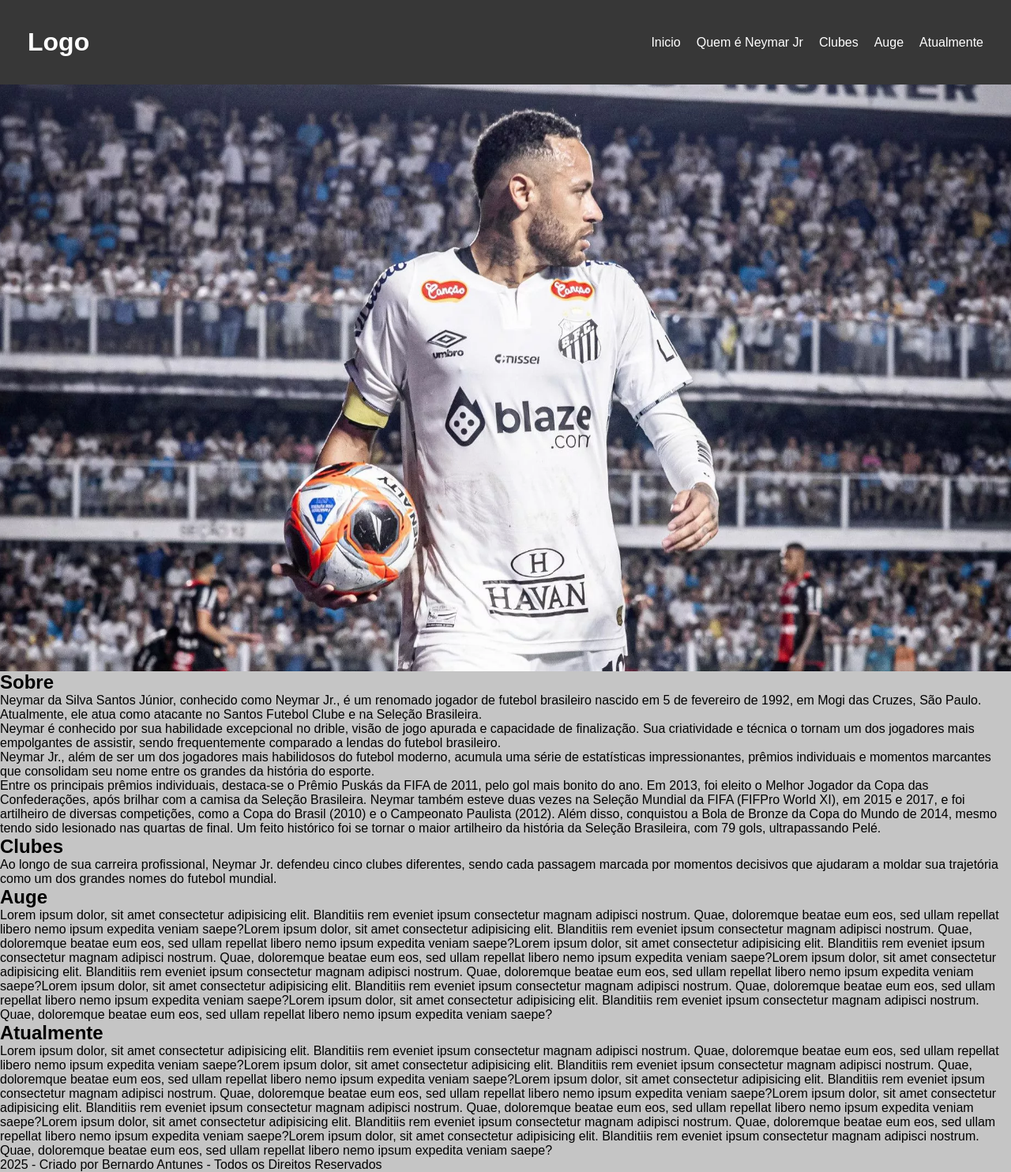
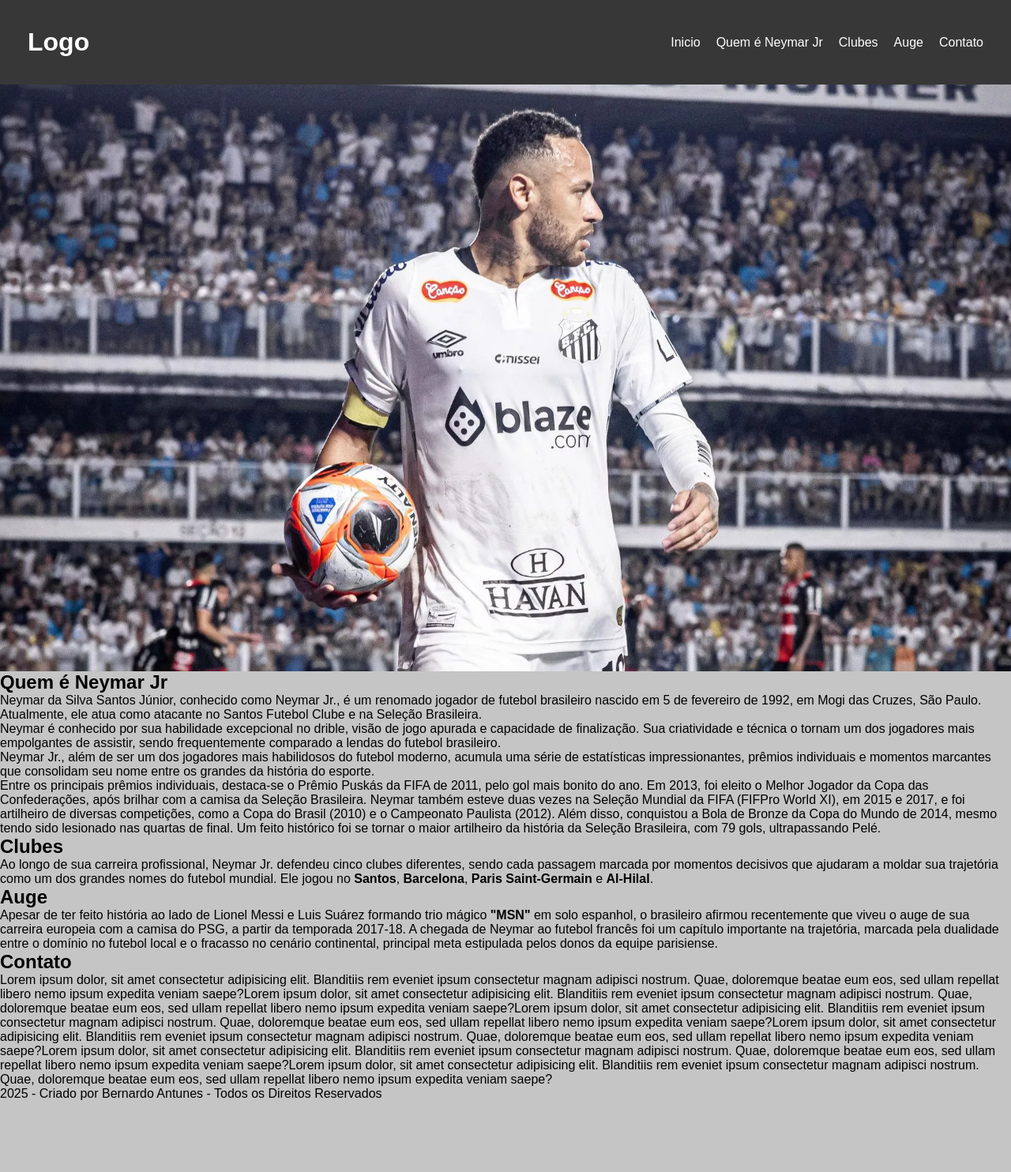
Before and after one commit to Bernardo751/SiteNeymarJr, a plain HTML site: page index.html in a window 1280 px wide. Shown: the whole page at 79% size. After the commit the page ends 1394 px from the top, so only its background shows below. Drawn offline with Linux system fonts and the light colour scheme.

Commit message:
Add files via upload

```diff
--- a/index.html
+++ b/index.html
@@ -19,7 +19,7 @@
                     <li><a href="#sobre">Quem é Neymar Jr</a></li>
                     <li><a href="#clubes">Clubes</a></li>
                     <li><a href="#auge">Auge</a></li>
-                    <li><a href="#atualmente">Atualmente</a></li>
+                    <li><a href="#contato">Contato</a></li>
                 </ul>
             </nav>
         </div>
@@ -29,7 +29,7 @@
     </section>
     <main>
         <section id="sobre">
-            <h1>Sobre</h1>
+            <h1>Quem é Neymar Jr</h1>
             <p>Neymar da Silva Santos Júnior, conhecido como Neymar Jr., é um renomado jogador de futebol brasileiro nascido em 5 de fevereiro de 1992, em Mogi das Cruzes, São Paulo. Atualmente, ele atua como atacante no Santos Futebol Clube e na Seleção Brasileira.</p>
             <p>Neymar é conhecido por sua habilidade excepcional no drible, visão de jogo apurada e capacidade de finalização. Sua criatividade e técnica o tornam um dos jogadores mais empolgantes de assistir, sendo frequentemente comparado a lendas do futebol brasileiro.</p>
             <p>Neymar Jr., além de ser um dos jogadores mais habilidosos do futebol moderno, acumula uma série de estatísticas impressionantes, prêmios individuais e momentos marcantes que consolidam seu nome entre os grandes da história do esporte.</p>
@@ -37,14 +37,14 @@
         </section>
         <section id="clubes">
             <h1>Clubes</h1>
-            <p>Ao longo de sua carreira profissional, Neymar Jr. defendeu cinco clubes diferentes, sendo cada passagem marcada por momentos decisivos que ajudaram a moldar sua trajetória como um dos grandes nomes do futebol mundial.</p>
+            <p>Ao longo de sua carreira profissional, Neymar Jr. defendeu cinco clubes diferentes, sendo cada passagem marcada por momentos decisivos que ajudaram a moldar sua trajetória como um dos grandes nomes do futebol mundial. Ele jogou no <strong>Santos</strong>, <strong>Barcelona</strong>, <strong>Paris Saint-Germain</strong> e <strong>Al-Hilal</strong>.</p>
         </section>
         <section id="auge">
             <h1>Auge</h1>
-            <p>Lorem ipsum dolor, sit amet consectetur adipisicing elit. Blanditiis rem eveniet ipsum consectetur magnam adipisci nostrum. Quae, doloremque beatae eum eos, sed ullam repellat libero nemo ipsum expedita veniam saepe?Lorem ipsum dolor, sit amet consectetur adipisicing elit. Blanditiis rem eveniet ipsum consectetur magnam adipisci nostrum. Quae, doloremque beatae eum eos, sed ullam repellat libero nemo ipsum expedita veniam saepe?Lorem ipsum dolor, sit amet consectetur adipisicing elit. Blanditiis rem eveniet ipsum consectetur magnam adipisci nostrum. Quae, doloremque beatae eum eos, sed ullam repellat libero nemo ipsum expedita veniam saepe?Lorem ipsum dolor, sit amet consectetur adipisicing elit. Blanditiis rem eveniet ipsum consectetur magnam adipisci nostrum. Quae, doloremque beatae eum eos, sed ullam repellat libero nemo ipsum expedita veniam saepe?Lorem ipsum dolor, sit amet consectetur adipisicing elit. Blanditiis rem eveniet ipsum consectetur magnam adipisci nostrum. Quae, doloremque beatae eum eos, sed ullam repellat libero nemo ipsum expedita veniam saepe?Lorem ipsum dolor, sit amet consectetur adipisicing elit. Blanditiis rem eveniet ipsum consectetur magnam adipisci nostrum. Quae, doloremque beatae eum eos, sed ullam repellat libero nemo ipsum expedita veniam saepe?</p>
+            <p>Apesar de ter feito história ao lado de Lionel Messi e Luis Suárez formando trio mágico <strong>"MSN"</strong> em solo espanhol, o brasileiro afirmou recentemente que viveu o auge de sua carreira europeia com a camisa do PSG, a partir da temporada 2017-18. A chegada de Neymar ao futebol francês foi um capítulo importante na trajetória, marcada pela dualidade entre o domínio no futebol local e o fracasso no cenário continental, principal meta estipulada pelos donos da equipe parisiense.</p>
         </section>
-        <section id="atualmente">
-            <h1>Atualmente</h1>
+        <section id="contato">
+            <h1>Contato</h1>
             <p>Lorem ipsum dolor, sit amet consectetur adipisicing elit. Blanditiis rem eveniet ipsum consectetur magnam adipisci nostrum. Quae, doloremque beatae eum eos, sed ullam repellat libero nemo ipsum expedita veniam saepe?Lorem ipsum dolor, sit amet consectetur adipisicing elit. Blanditiis rem eveniet ipsum consectetur magnam adipisci nostrum. Quae, doloremque beatae eum eos, sed ullam repellat libero nemo ipsum expedita veniam saepe?Lorem ipsum dolor, sit amet consectetur adipisicing elit. Blanditiis rem eveniet ipsum consectetur magnam adipisci nostrum. Quae, doloremque beatae eum eos, sed ullam repellat libero nemo ipsum expedita veniam saepe?Lorem ipsum dolor, sit amet consectetur adipisicing elit. Blanditiis rem eveniet ipsum consectetur magnam adipisci nostrum. Quae, doloremque beatae eum eos, sed ullam repellat libero nemo ipsum expedita veniam saepe?Lorem ipsum dolor, sit amet consectetur adipisicing elit. Blanditiis rem eveniet ipsum consectetur magnam adipisci nostrum. Quae, doloremque beatae eum eos, sed ullam repellat libero nemo ipsum expedita veniam saepe?Lorem ipsum dolor, sit amet consectetur adipisicing elit. Blanditiis rem eveniet ipsum consectetur magnam adipisci nostrum. Quae, doloremque beatae eum eos, sed ullam repellat libero nemo ipsum expedita veniam saepe?</p>
         </section>
     </main>
```
